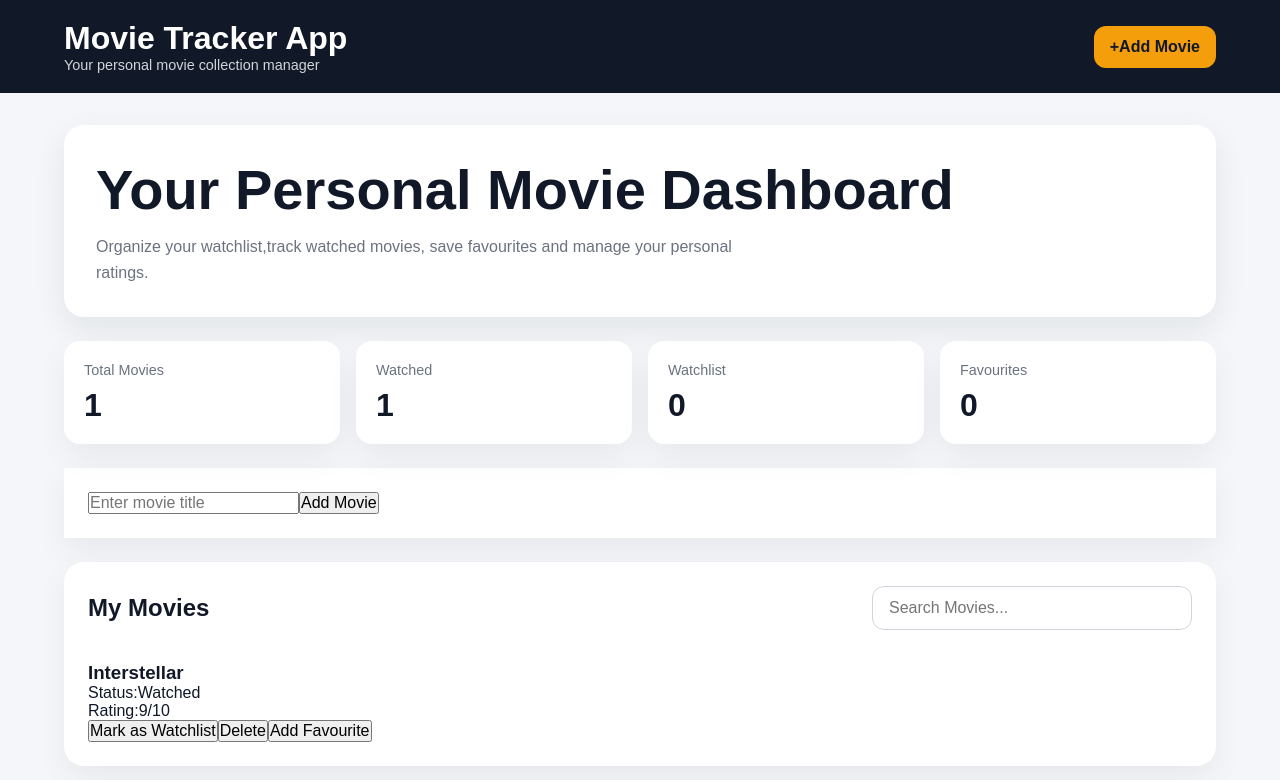
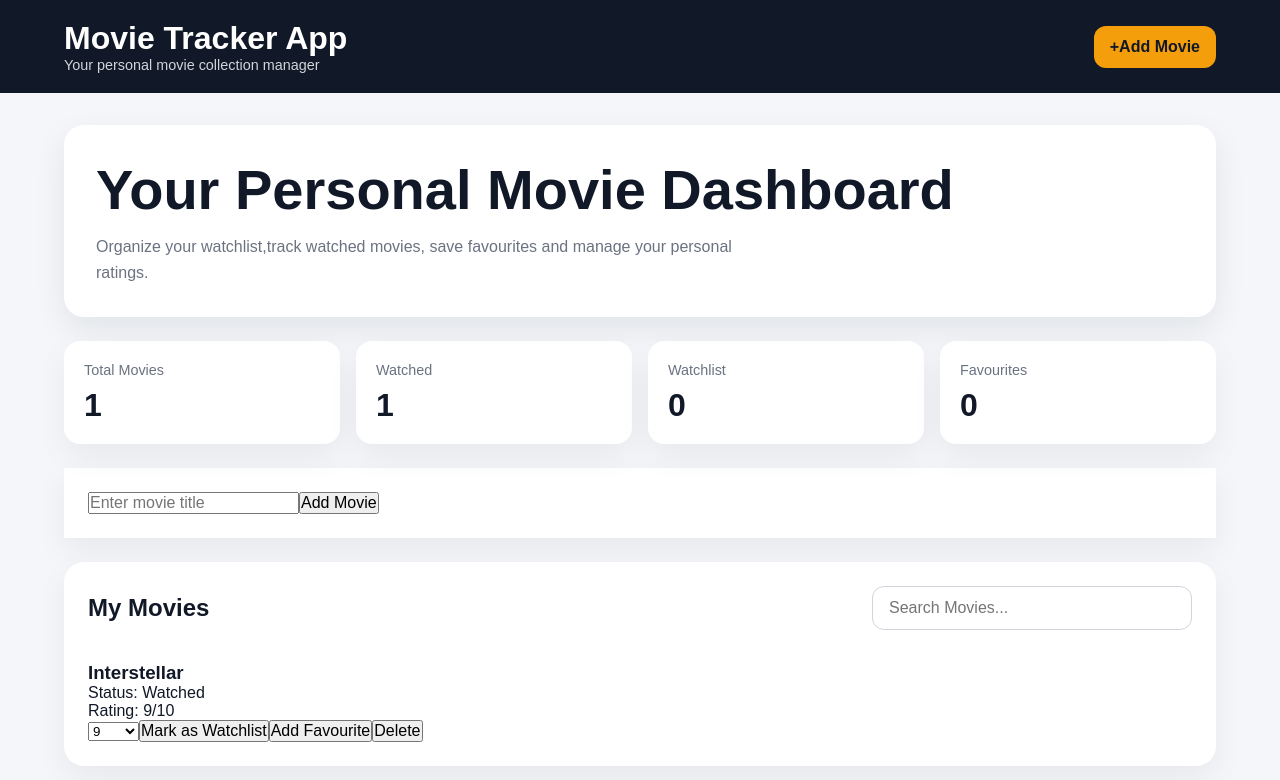
Before and after one commit to Ujjwal-Darnal/Movie-Tracker-App, a React (Vite) app: page / in a window 1280 px wide. Shown: the top 780 px of the page. Built offline with nearby package versions, Linux system fonts and the light colour scheme.

Commit message:
Added movie rating update feature

```diff
--- a/src/App.jsx
+++ b/src/App.jsx
@@ -69,6 +69,19 @@ const updatedMovies = movies.map((movie)=>{
 setMovies(updatedMovies);
 }
 
+// ====== function to update rating ========== //
+function handleUpdateRating(movieId,newRating){
+  const updatedMovies = movies.map((movie)=>{
+    if(movie.id===movieId){
+      return{
+        ...movie,
+        rating:Number(newRating),
+      }
+    }
+    return movie;
+  })
+  setMovies(updatedMovies);
+}
   const totalMovies = movies.length;
 
   const watchedMovies = movies.filter((movie) => movie.status === "Watched").length;
@@ -110,7 +123,8 @@ setMovies(updatedMovies);
           <MovieList movies={filteredMovies}
           onToggleStatus = {handleToggleStatus}
           onDeleteMovie = {handleDeleteMovie}
-          onToggleFavourite={handleToggleFavourite}/>
+          onToggleFavourite={handleToggleFavourite}
+          onUpdateRating = {handleUpdateRating}/>
         </section>
       </main>
 
--- a/src/components/MovieCard.jsx
+++ b/src/components/MovieCard.jsx
@@ -1,25 +1,46 @@
-function MovieCard({movie,
-
+function MovieCard({
+  movie,
   onToggleStatus,
   onDeleteMovie,
-onToggleFavourite}){
-    return(
+  onToggleFavourite,
+  onUpdateRating,
+}) {
+  return (
     <div>
       <h3>{movie.title}</h3>
-        <p>Status:{movie.status}</p>
-        <p>Rating:{movie.rating}/10</p>
+      <p>Status: {movie.status}</p>
+      <p>Rating: {movie.rating}/10</p>
 
-        <button onClick={()=>onToggleStatus(movie.id)}>
-            Mark as {movie.status === "Watched"?"Watchlist":"Watched"}
+      <select
+        value={movie.rating}
+        onChange={(e) => onUpdateRating(movie.id, e.target.value)}
+      >
+        <option value="0">Rate</option>
+        <option value="1">1</option>
+        <option value="2">2</option>
+        <option value="3">3</option>
+        <option value="4">4</option>
+        <option value="5">5</option>
+        <option value="6">6</option>
+        <option value="7">7</option>
+        <option value="8">8</option>
+        <option value="9">9</option>
+        <option value="10">10</option>
+      </select>
+
+      <button onClick={() => onToggleStatus(movie.id)}>
+        Mark as {movie.status === "Watched" ? "Watchlist" : "Watched"}
       </button>
 
-        <button onClick={()=>onDeleteMovie(movie.id)}>Delete</button>
+      <button onClick={() => onToggleFavourite(movie.id)}>
+        {movie.isFavourite ? "Remove Favourite" : "Add Favourite"}
+      </button>
 
-          <button onClick = {()=>onToggleFavourite(movie.id)}>{movie.isFavourite?"Remove Favourite":"Add Favourite"}</button>
+      <button onClick={() => onDeleteMovie(movie.id)}>
+        Delete
+      </button>
     </div>
   );
+}
 
-
-
-}
 export default MovieCard;
--- a/src/components/MovieList.jsx
+++ b/src/components/MovieList.jsx
@@ -4,6 +4,8 @@ import MovieCard  from "./MovieCard";
 function MovieList({movies,onToggleStatus,
     onDeleteMovie,
     onToggleFavourite,
+    onUpdateRating,
+
 
 }){
    if(movies.length === 0){
@@ -23,7 +25,8 @@ function MovieList({movies,onToggleStatus,
                 movie = {movie}
                 onToggleStatus = {onToggleStatus}
                 onDeleteMovie={onDeleteMovie}
-                onToggleFavourite = {onToggleFavourite}/>
+                onToggleFavourite = {onToggleFavourite}
+                onUpdateRating = {onUpdateRating}/>
             ))}
         </div>
     );
```
Lines whose indentation alone changed are shown as unchanged.
